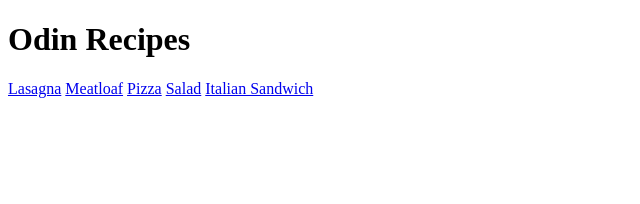
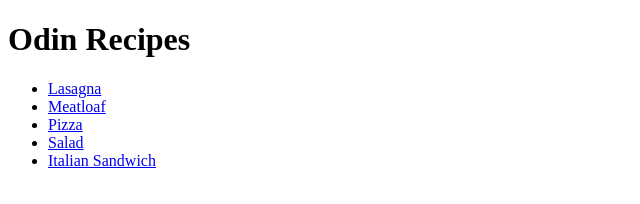
Before and after one commit to John-Busch/odin-recipes, a plain HTML site: page index.html in a window 1280 px wide. Shown: the whole page, without its empty margins (0-640 px from the left). Drawn offline with Linux system fonts and the light colour scheme.

Commit message:
put the recipe links into an unordered list

```diff
--- a/index.html
+++ b/index.html
@@ -7,10 +7,12 @@
 </head>
 <body>
     <h1>Odin Recipes</h1>
-    <a href="recipes/lasagna.html">Lasagna</a>
-    <a href="recipes/meatloaf.html">Meatloaf</a>
-    <a href="recipes/pizza.html">Pizza</a>
-    <a href="recipes/salad.html">Salad</a>
-    <a href="recipes/italian_sandwich.html">Italian Sandwich</a>
+    <ul>
+        <li><a href="recipes/lasagna.html">Lasagna</a></li>
+        <li><a href="recipes/meatloaf.html">Meatloaf</a></li>
+        <li><a href="recipes/pizza.html">Pizza</a></li>
+        <li><a href="recipes/salad.html">Salad</a></li>
+        <li><a href="recipes/italian_sandwich.html">Italian Sandwich</a></li>
+    </ul>
 </body>
 </html>
```
